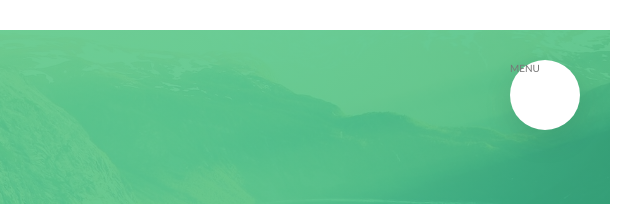
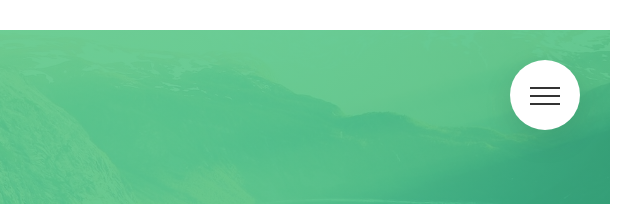
Before and after one commit to horoiu/Natours, a website: page index.html in a window 1280 px wide. Shown: the top 204 px of the page, 640-1280 px from the left. Drawn offline with Linux system fonts and the light colour scheme.

Commit message:
Customize navigation button, implement animation.

```diff
--- a/index.html
+++ b/index.html
@@ -17,7 +17,9 @@
         <div class="navigation">
             <input type="checkbox" class="navigation__checkbox" id="navi-toggle">
 
-            <label for="navi-toggle" class="navigation__button">MENU</label>
+            <label for="navi-toggle" class="navigation__button">
+                <span class="navigation__icon">&nbsp;</span>
+            </label>
 
             <div class="navigation__background">&nbsp;</div>
 
--- a/sass/layout/_navigation.scss
+++ b/sass/layout/_navigation.scss
@@ -15,7 +15,8 @@
         border-radius: 50%;
         z-index: 2000;
         box-shadow: 0 1rem 3rem rgba($color-black, .1);
-
+        text-align: center;
+        cursor: pointer;
     }
 
     &__background {
@@ -83,6 +84,7 @@
         }
     }
 
+    //FUNCTIONALITY
     &__checkbox:checked ~ &__background {
         transform: scale(80);
     }
@@ -91,4 +93,49 @@
         opacity: 1;
         width: 100%;
     }
+
+    //ICON
+    &__icon {
+        position: relative;
+        margin-top: 3.5rem;
+
+        &,
+        &::before,
+        &::after {
+            width: 3rem;
+            height: 2px;
+            background-color: $color-grey-dark-3;
+            display: inline-block;
+        }
+
+        &::before,
+        &::after {
+            content: "";
+            position: absolute;
+            left: 0;
+            transition: all .2s;
+        }
+
+        &::before { top: -.8rem; }
+        &::after { top: .8rem; }
+    }
+
+    &__button:hover &__icon {
+        &::before { top: -1rem; }
+        &::after { top: 1rem; }
+    }
+
+    &__checkbox:checked + &__button &__icon {
+        background-color: transparent;
+    }
+
+    &__checkbox:checked + &__button &__icon::before {
+        top: 0;
+        transform: rotate(135deg);
+    }
+
+    &__checkbox:checked + &__button &__icon::after {
+        top: 0;
+        transform: rotate(-135deg);
+    }
 }
```
Also changed, not shown: css/style.css.
